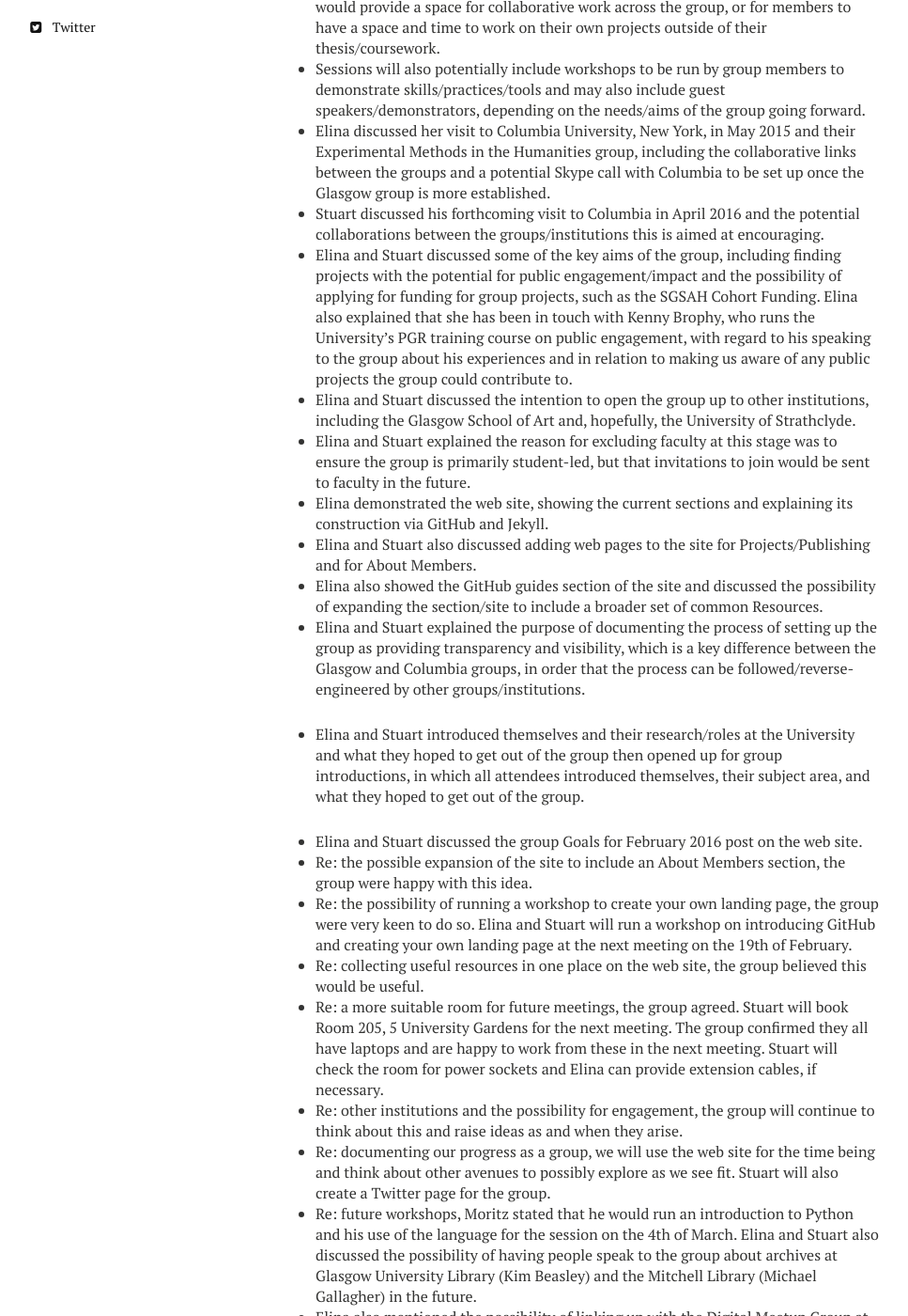
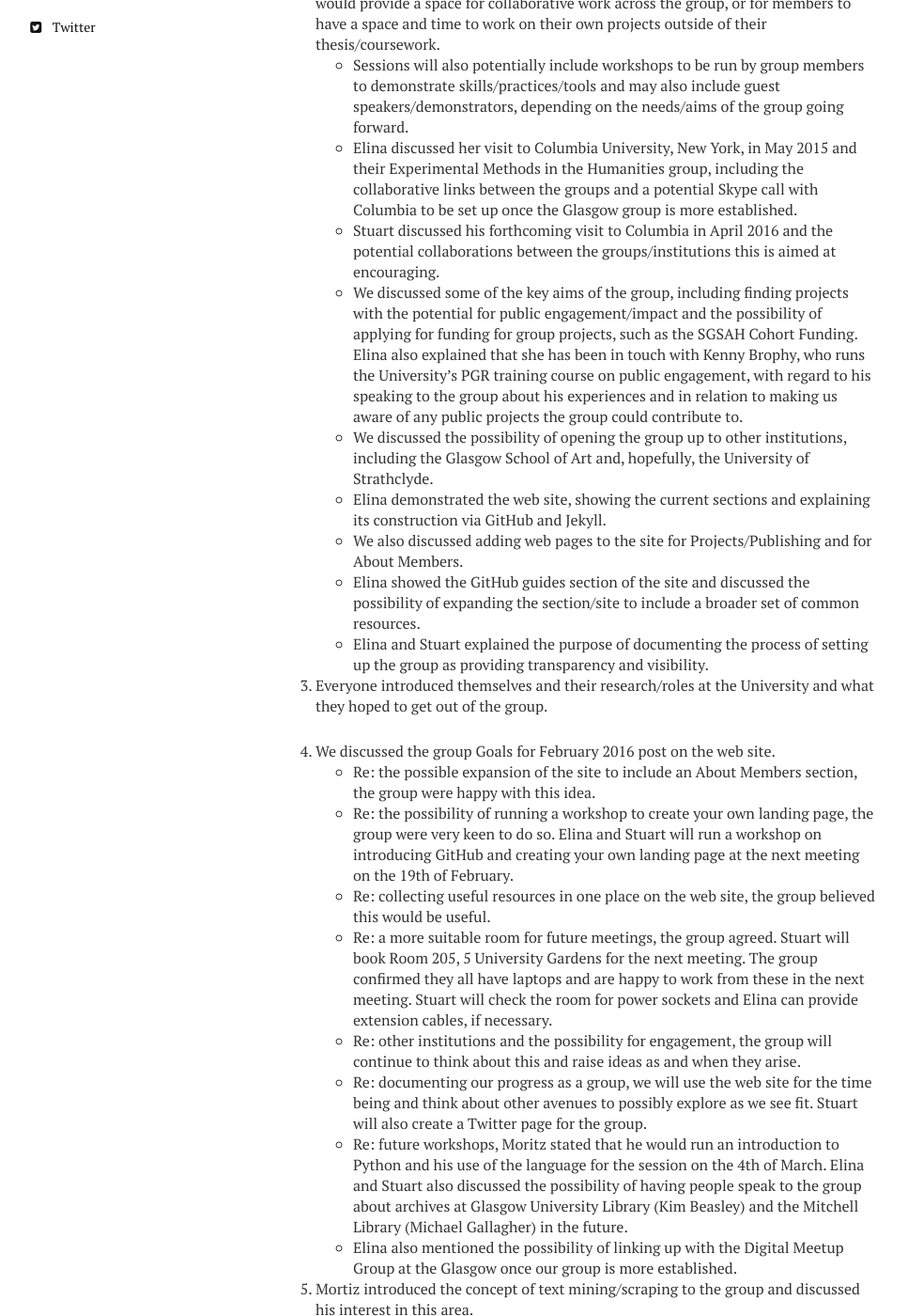
Before and after one commit to stujampur/xpmgla.github.io, a Jekyll site: the page built from _posts/2016-02-14-minutes-5th-february-2016.md, in a window 1280 px wide and 1400 px high, scrolled down 334 px. Shown: the whole window at 94% size, without its empty margins (24-991 px from the left). Built offline with Jekyll 4.4.1, drawn with Linux system fonts in a browser that asks for light colours; nearby versions of some CDN libraries; some of the changed text lies outside the part shown.

Commit message:
upload updated minutes

```diff
--- a/_posts/2016-02-14-minutes-5th-february-2016.md
+++ b/_posts/2016-02-14-minutes-5th-february-2016.md
@@ -8,41 +8,42 @@ comments: true
 ---
 
 Location: STELLA Lab, 13 University Gardens
+<br />
+Attending: Elina, Stuart, Allison, Steve, Martin, Moritz, Victoria, Pernille
+<br />
+Apologies: Katy, Lorna, Conor, Graeme, Kim
 
-Attending: Elina, Stuart, Allison, Steve, Martin, Moritz, Victoria, Pernille
-
-*	Elina and Stuart introduced the group, including the reasons for starting the group, the links with Columbia University, and displayed the web site.
-
-  *	The group will run every two weeks, on a Friday, between 15:00 and 17:00. Sessions would provide a space for collaborative work across the group, or for members to have a space and time to work on their own projects outside of their thesis/coursework.
-  *	Sessions will also potentially include workshops to be run by group members to demonstrate skills/practices/tools and may also include guest speakers/demonstrators, depending on the needs/aims of the group going forward.
-  *	Elina discussed her visit to Columbia University, New York, in May 2015 and their Experimental Methods in the Humanities group, including the collaborative links between the groups and a potential Skype call with Columbia to be set up once the Glasgow group is more established.
-  *	Stuart discussed his forthcoming visit to Columbia in April 2016 and the potential collaborations between the groups/institutions this is aimed at encouraging.
-  *	Elina and Stuart discussed some of the key aims of the group, including finding projects with the potential for public engagement/impact and the possibility of applying for funding for group projects, such as the SGSAH Cohort Funding. Elina also explained that she has been in touch with Kenny Brophy, who runs the University’s PGR training course on public engagement, with regard to his speaking to the group about his experiences and in relation to making us aware of any public projects the group could contribute to.
-  *	Elina and Stuart discussed the intention to open the group up to other institutions, including the Glasgow School of Art and, hopefully, the University of Strathclyde.
-  *	Elina and Stuart explained the reason for excluding faculty at this stage was to ensure the group is primarily student-led, but that invitations to join would be sent to faculty in the future.
-  *	Elina demonstrated the web site, showing the current sections and explaining its construction via GitHub and Jekyll.
-  *	Elina and Stuart also discussed adding web pages to the site for Projects/Publishing and for About Members.
-  *	Elina also showed the GitHub guides section of the site and discussed the possibility of expanding the section/site to include a broader set of common Resources.
-  *	Elina and Stuart explained the purpose of documenting the process of setting up the group as providing transparency and visibility, which is a key difference between the Glasgow and Columbia groups, in order that the process can be followed/reverse-engineered by other groups/institutions.
+1.	Elina and Stuart introduced the group, including the reasons for starting the group, the links with Columbia University, and displayed the web site.
+2.	The group will run every two weeks, on a Friday, between 15:00 and 17:00. Sessions would provide a space for collaborative work across the group, or for members to have a space and time to work on their own projects outside of their thesis/coursework.
+  -	Sessions will also potentially include workshops to be run by group members to demonstrate skills/practices/tools and may also include guest speakers/demonstrators, depending on the needs/aims of the group going forward.
+  - Elina discussed her visit to Columbia University, New York, in May 2015 and their Experimental Methods in the Humanities group, including the collaborative links between the groups and a potential Skype call with Columbia to be set up once the Glasgow group is more established.
+  - Stuart discussed his forthcoming visit to Columbia in April 2016 and the potential collaborations between the groups/institutions this is aimed at encouraging.
+  -	We discussed some of the key aims of the group, including finding projects with the potential for public engagement/impact and the possibility of applying for funding for group projects, such as the SGSAH Cohort Funding. Elina also explained that she has been in touch with Kenny Brophy, who runs the University’s PGR training course on public engagement, with regard to his speaking to the group about his experiences and in relation to making us aware of any public projects the group could contribute to.
+  -	We discussed the possibility of opening the group up to other institutions, including the Glasgow School of Art and, hopefully, the University of Strathclyde.
+  -	Elina demonstrated the web site, showing the current sections and explaining its construction via GitHub and Jekyll.
+  -	We also discussed adding web pages to the site for Projects/Publishing and for About Members.
+  -	Elina showed the GitHub guides section of the site and discussed the possibility of expanding the section/site to include a broader set of common resources.
+  -	Elina and Stuart explained the purpose of documenting the process of setting up the group as providing transparency and visibility.
 
 
-*	Elina and Stuart introduced themselves and their research/roles at the University and what they hoped to get out of the group then opened up for group introductions, in which all attendees introduced themselves, their subject area, and what they hoped to get out of the group.
+3.	Everyone introduced themselves and their research/roles at the University and what they hoped to get out of the group.
 
-*	Elina and Stuart discussed the group Goals for February 2016 post on the web site.
-  *	Re: the possible expansion of the site to include an About Members section, the group were happy with this idea.
-  *	Re: the possibility of running a workshop to create your own landing page, the group were very keen to do so. Elina and Stuart will run a workshop on introducing GitHub and creating your own landing page at the next meeting on the 19th of February.
-  *	Re: collecting useful resources in one place on the web site, the group believed this would be useful.
-  *	Re: a more suitable room for future meetings, the group agreed. Stuart will book Room 205, 5 University Gardens for the next meeting. The group confirmed they all have laptops and are happy to work from these in the next meeting. Stuart will check the room for power sockets and Elina can provide extension cables, if necessary.
-  *	Re: other institutions and the possibility for engagement, the group will continue to think about this and raise ideas as and when they arise.
-  *	Re: documenting our progress as a group, we will use the web site for the time being and think about other avenues to possibly explore as we see fit. Stuart will also create a Twitter page for the group.
-  *	Re: future workshops, Moritz stated that he would run an introduction to Python and his use of the language for the session on the 4th of March. Elina and Stuart also discussed the possibility of having people speak to the group about archives at Glasgow University Library (Kim Beasley) and the Mitchell Library (Michael Gallagher) in the future.
-  *	Elina also mentioned the possibility of linking up with the Digital Meetup Group at the Glasgow once our group is more established.
+4.	We discussed the group Goals for February 2016 post on the web site.
+  -	Re: the possible expansion of the site to include an About Members section, the group were happy with this idea.
+  -	Re: the possibility of running a workshop to create your own landing page, the group were very keen to do so. Elina and Stuart will run a workshop on introducing GitHub and creating your own landing page at the next meeting on the 19th of February.
+  -	Re: collecting useful resources in one place on the web site, the group believed this would be useful.
+  -	Re: a more suitable room for future meetings, the group agreed. Stuart will book Room 205, 5 University Gardens for the next meeting. The group confirmed they all have laptops and are happy to work from these in the next meeting. Stuart will check the room for power sockets and Elina can provide extension cables, if necessary.
+  -	Re: other institutions and the possibility for engagement, the group will continue to think about this and raise ideas as and when they arise.
+  -	Re: documenting our progress as a group, we will use the web site for the time being and think about other avenues to possibly explore as we see fit. Stuart will also create a Twitter page for the group.
+  -	Re: future workshops, Moritz stated that he would run an introduction to Python and his use of the language for the session on the 4th of March. Elina and Stuart also discussed the possibility of having people speak to the group about archives at Glasgow University Library (Kim Beasley) and the Mitchell Library (Michael Gallagher) in the future.
+  -	Elina also mentioned the possibility of linking up with the Digital Meetup Group at the Glasgow once our group is more established.
 
 
-*	Mortiz introduced the concept of text mining/scraping to the group and discussed his interest in this area.
 
-*	Steve asked a question re: group funding – whether we would have to make funding applications as a whole group. Elina and Stuart replied that this was not the case, and smaller sub-groups within the group could apply for funding on their own.
+5.	Mortiz introduced the concept of text mining/scraping to the group and discussed his interest in this area.
 
-*	The group broke off into smaller groups to discuss more specific aspects of their own interests and potential collaborations.
+6.	Steve asked a question re: group funding – whether we would have to make funding applications as a whole group. We decided that this was not the case, and smaller sub-groups within the group could apply for funding on their own.
 
-*	The group went to the pub!
+7.	The group broke off into smaller groups to discuss more specific aspects of their own interests and potential collaborations.
+
+8.	The group went to the pub!
```
